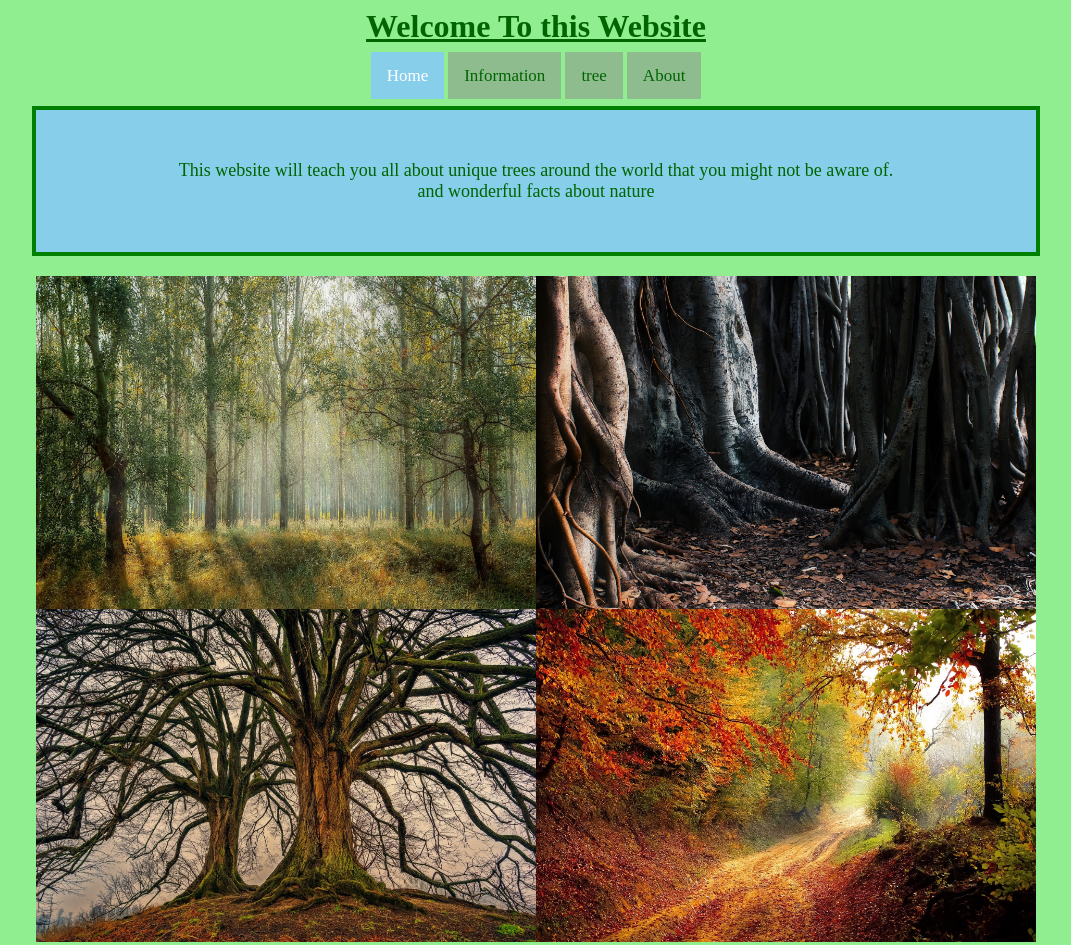
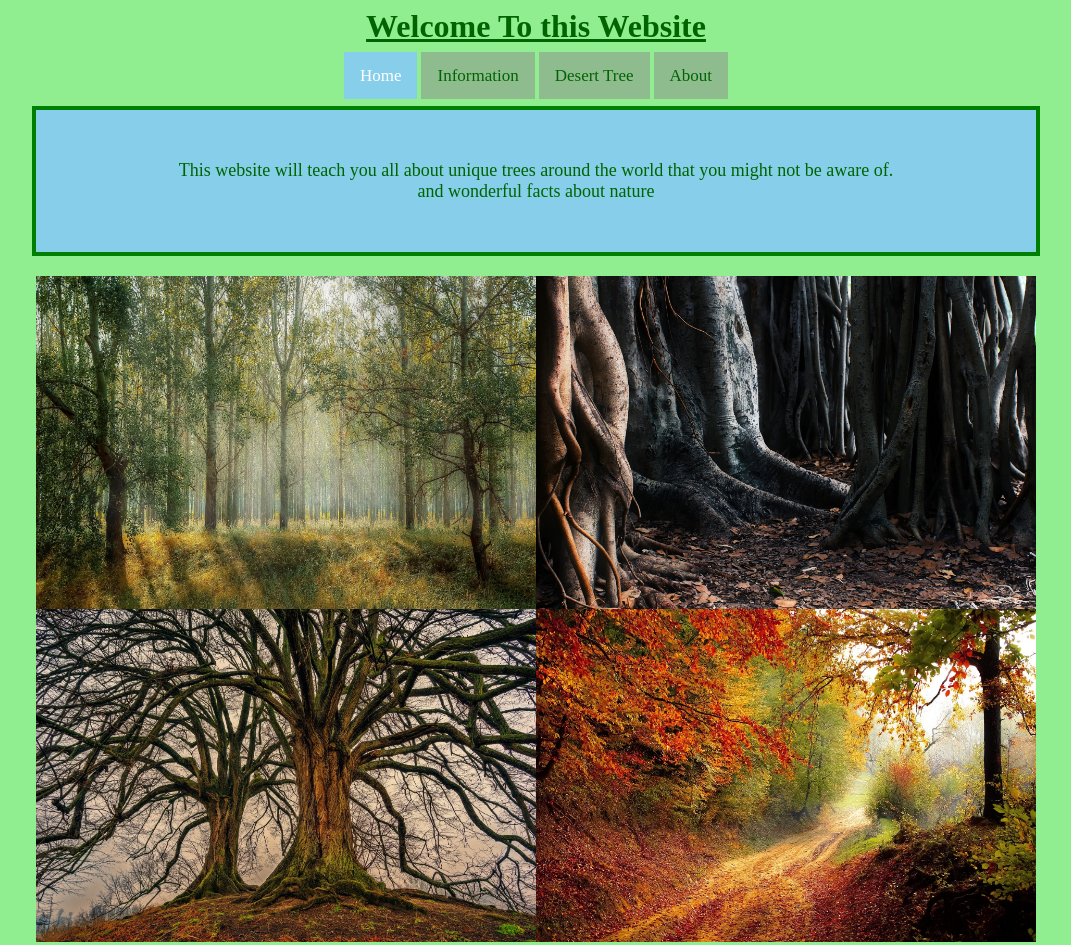
Before and after one commit to Nazmol78666/UniProject, a plain HTML site: page index.html in a window 1280 px wide. Shown: the top 945 px of the page, without its empty margins (104-1175 px from the left). Drawn offline with Linux system fonts and the light colour scheme.

Commit message:
first commit

```diff
--- a/index.html
+++ b/index.html
@@ -50,9 +50,9 @@ div {
 <center> <h1><font color="darkgreen"><u>Welcome To this Website</u></h1> </f></center>
 
 <div1 class="topnav">
-  <center><a class="active" href="uni project.html">Home</a>
+  <center><a class="active" href="index.html">Home</a>
   <a href="firstpage.html">Information</a>
-  <a href="#2ndpage.html">tree</a>
+  <a href="cactus.html">Desert Tree</a>
   <a href="#about">About</a></center>
 </div1>
 
```
Also changed, not shown: firstpage.html (+1 -1 lines).
